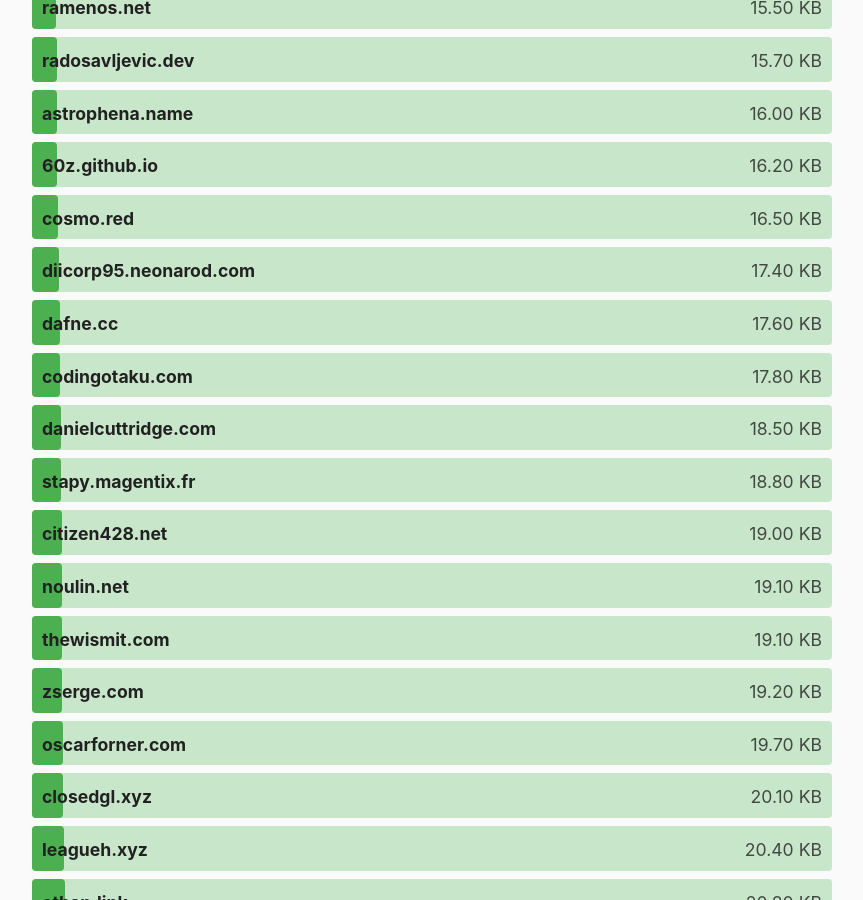
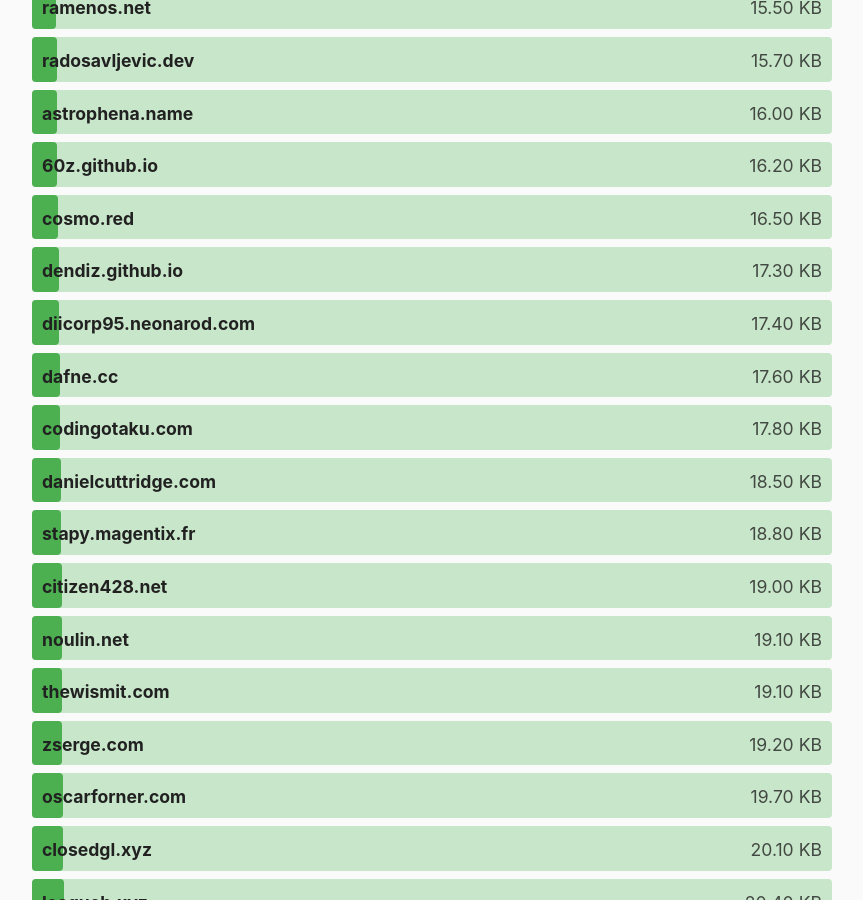
Before and after one commit to kevquirk/512kb.club, a Jekyll site: the page built from index.md, in a window 1280 px wide and 900 px high, scrolled down 4268 px. Shown: the whole window, without its empty margins (208-1071 px from the left). Built offline with Jekyll 4.4.1, drawn with Linux system fonts in a browser that asks for light colours.

Commit message:
Add dendiz.github.io
https://gtmetrix.com/reports/dendiz.github.io/vjyPpiLK/

```diff
--- a/_data/sites.yml
+++ b/_data/sites.yml
@@ -352,6 +352,11 @@
   url: https://degruchy.org/
   size: 67.5
   last_checked: 2021-10-03
+
+- domain: dendiz.github.io
+  url: https://dendiz.github.io
+  size: 17.3
+  last_checked: 2021-10-10
 
 - domain: dev-nonsense.com
   url: https://dev-nonsense.com/
```
